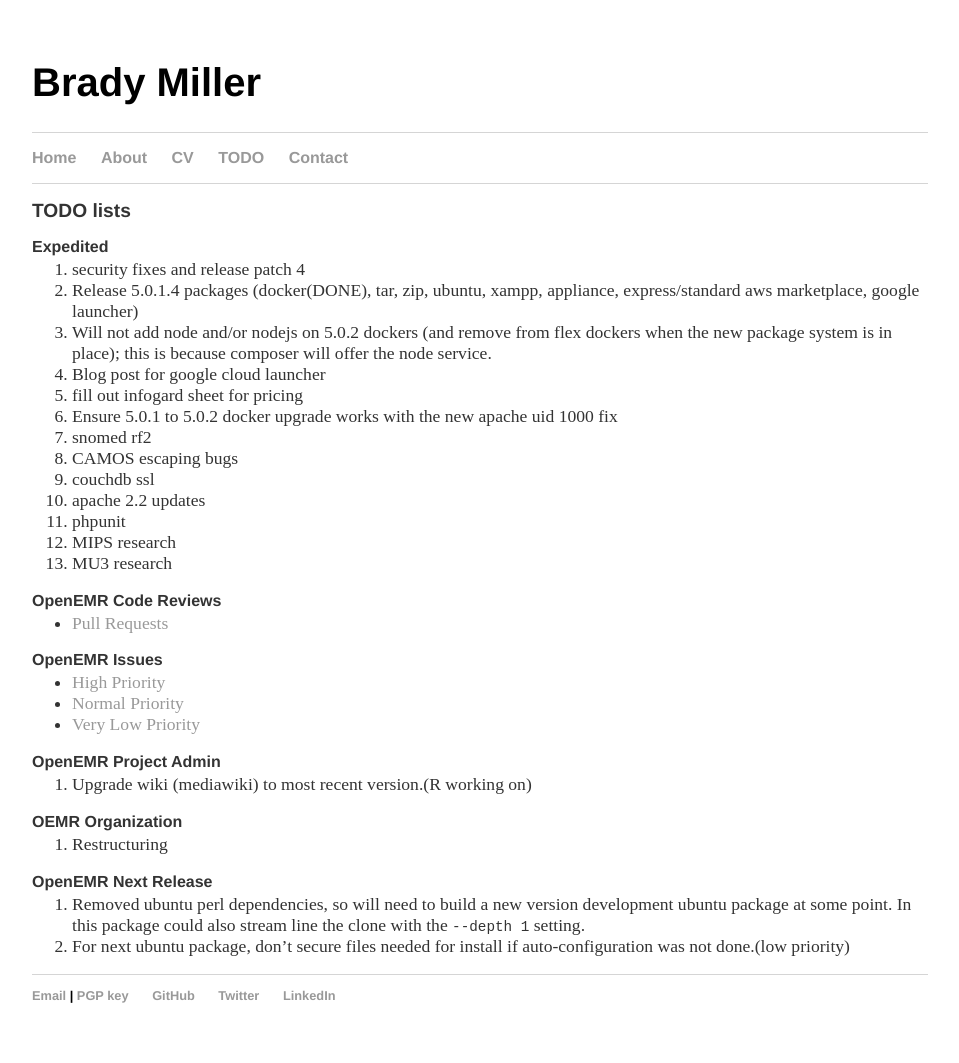
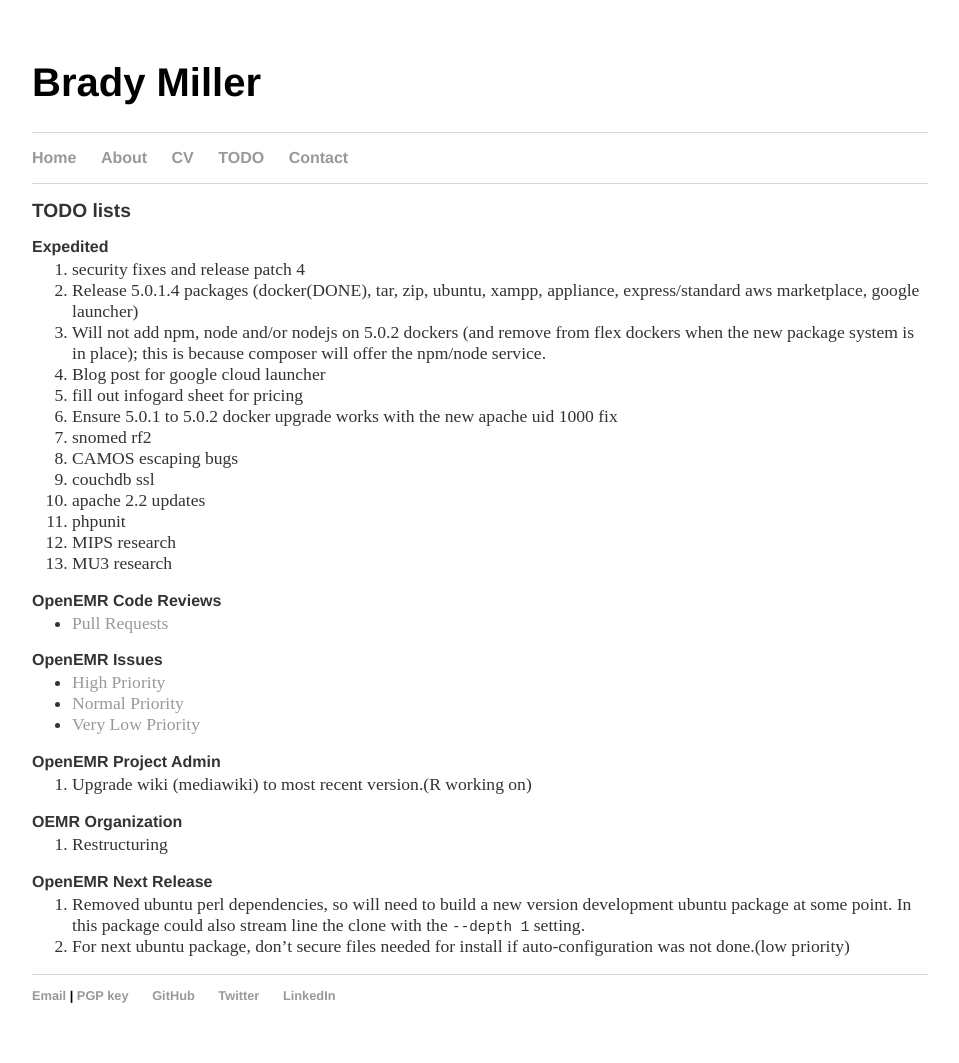
Before and after one commit to bradymiller/bradymiller.github.io, a Jekyll site: the page built from todo/index.md, in a window 1280 px wide. Shown: the whole page, without its empty margins (160-1119 px from the left). Built offline with Jekyll 4.4.1, drawn with Linux system fonts in a browser that asks for light colours; our own code applies the rules of GitHub Pages for plain Markdown files.

Commit message:
Update index.md

```diff
--- a/todo/index.md
+++ b/todo/index.md
@@ -6,7 +6,7 @@
 ### Expedited
 1. security fixes and release patch 4
 1. Release 5.0.1.4 packages (docker(DONE), tar, zip, ubuntu, xampp, appliance, express/standard aws marketplace, google launcher)
-1. Will not add node and/or nodejs on 5.0.2 dockers (and remove from flex dockers when the new package system is in place); this is because composer will offer the node service.
+1. Will not add npm, node and/or nodejs on 5.0.2 dockers (and remove from flex dockers when the new package system is in place); this is because composer will offer the npm/node service.
 1. Blog post for google cloud launcher
 1. fill out infogard sheet for pricing
 1. Ensure 5.0.1 to 5.0.2 docker upgrade works with the new apache uid 1000 fix
```
